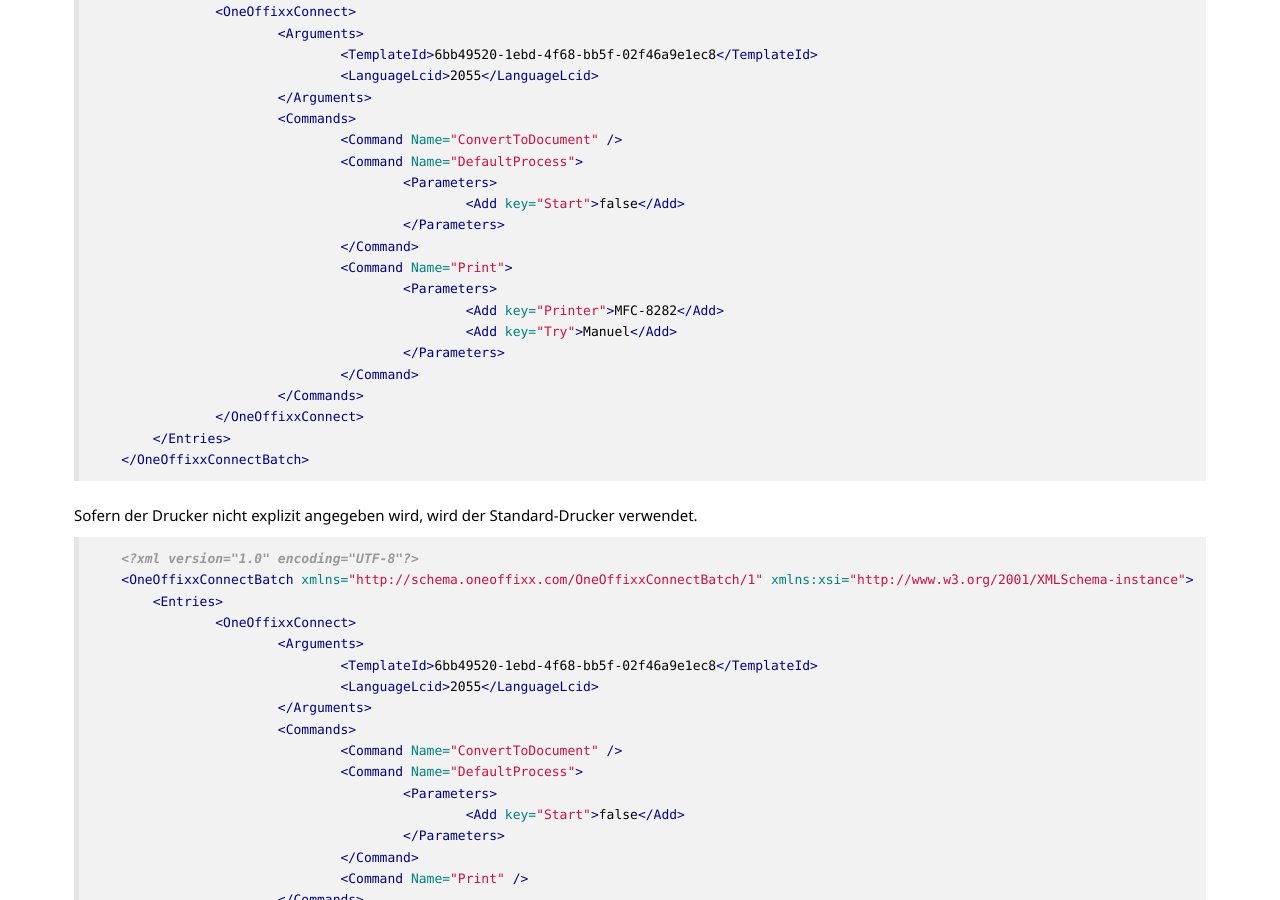
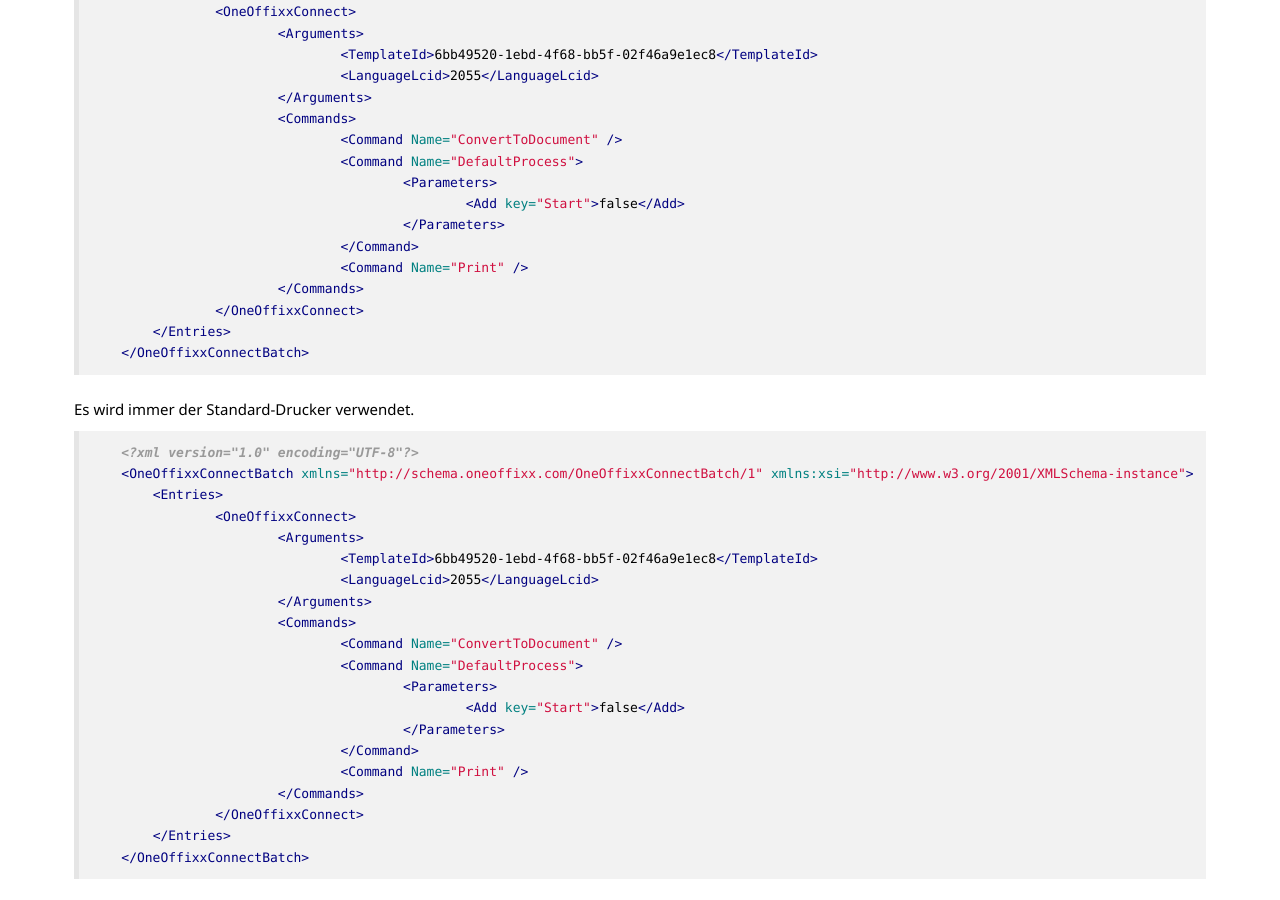
Before and after one commit to primesoft-group/oneoffixx-docs, a Jekyll site: the page built from _pages/connect/de/usecases-after-document-generation.md, in a window 1280 px wide and 900 px high, scrolled down 454 px. Built offline with Jekyll 4.4.1, drawn with Linux system fonts in a browser that asks for light colours; nearby versions of some CDN libraries; some web fonts are replaced.

Commit message:
Update usecases-after-document-generation.md

````diff
--- a/_pages/connect/de/usecases-after-document-generation.md
+++ b/_pages/connect/de/usecases-after-document-generation.md
@@ -23,19 +23,14 @@
     						<Add key="Start">false</Add>
     					</Parameters>
     				</Command>
-    				<Command Name="Print">
-    					<Parameters>
-    						<Add key="Printer">MFC-8282</Add>
-    						<Add key="Try">Manuel</Add>
-    					</Parameters>
-    				</Command>
+    				<Command Name="Print" />
     			</Commands>
     		</OneOffixxConnect>
     	</Entries>
     </OneOffixxConnectBatch>
 ```
 
-Sofern der Drucker nicht explizit angegeben wird, wird der Standard-Drucker verwendet.
+Es wird immer der Standard-Drucker verwendet.
 
 ```xml
     <?xml version="1.0" encoding="UTF-8"?>
````
